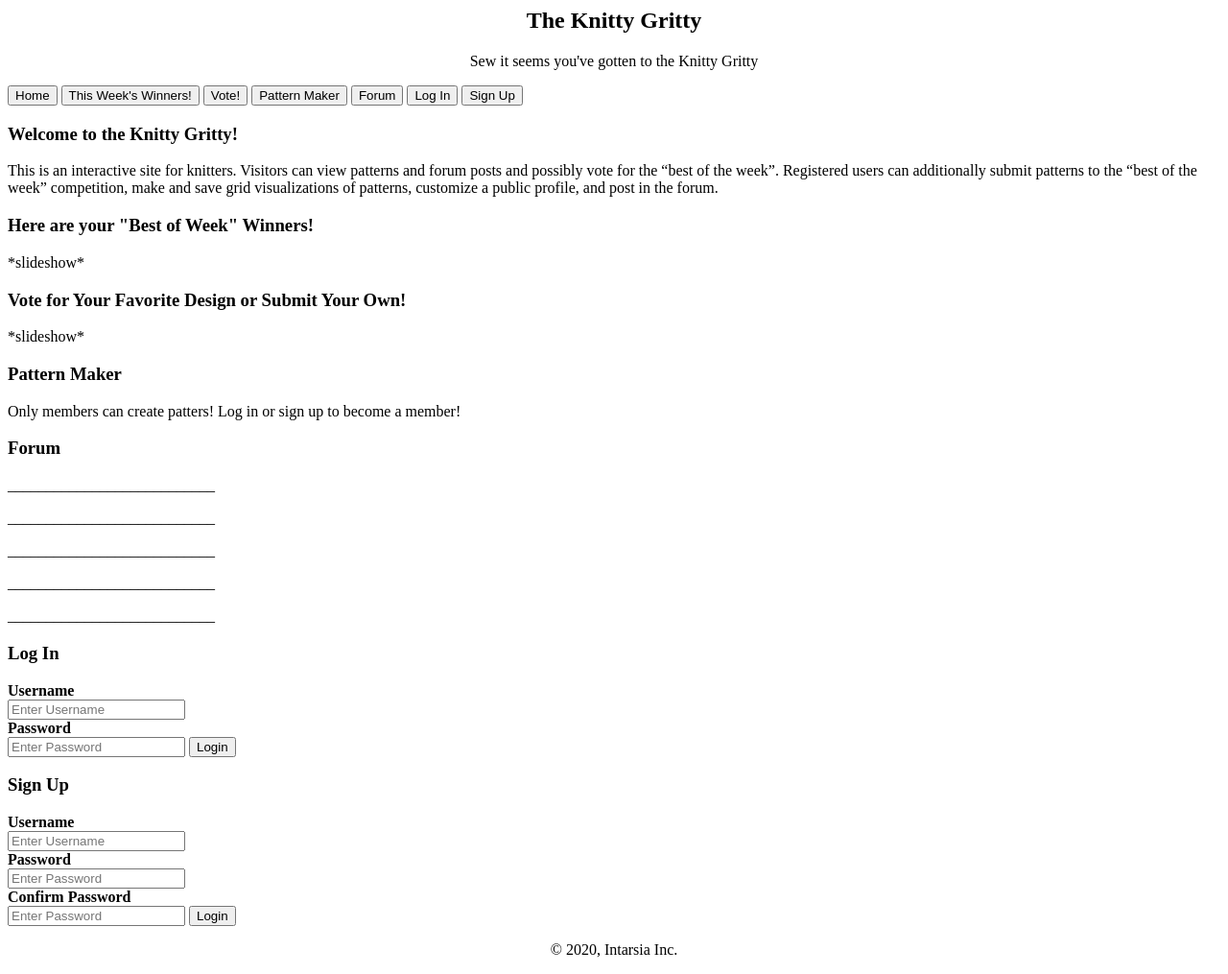
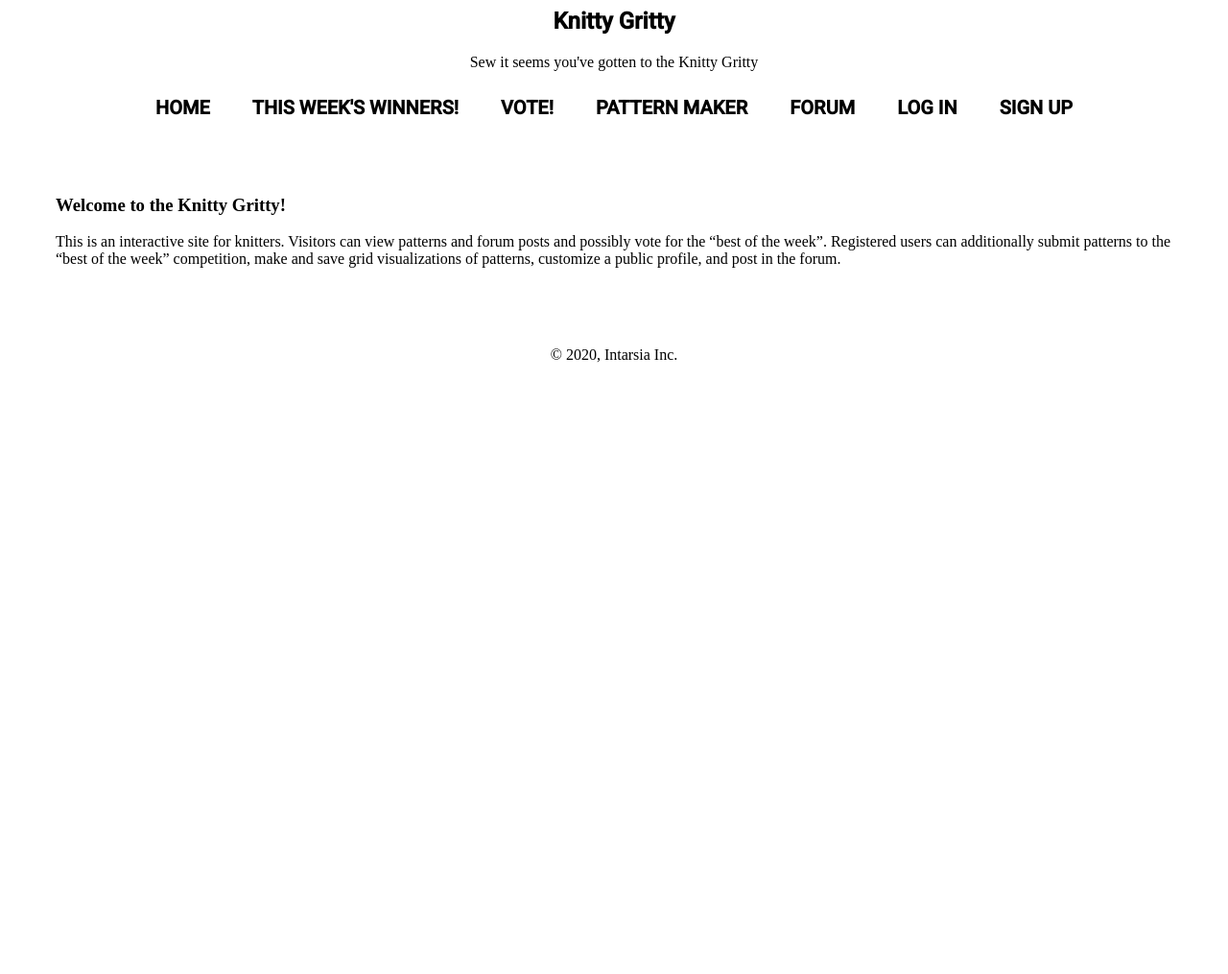
Before and after one commit to s-yjunn/CourseMapping, a PHP site: page / in a window 1280 px wide. Shown: the whole page at 96% size. After the commit the page ends 378 px from the top, so only its background shows below. Run offline with PHP 8.4, Linux system fonts and the light colour scheme.

Commit message:
implemented default tab hide, added cards, began implementing css

```diff
--- a/Knit/Code/Public/css/home.css
+++ b/Knit/Code/Public/css/home.css
@@ -1 +1,45 @@
-/* CSS for the home page. I had to make a dummy file to create this folder, obviously feel free to rename*/
+@import url('https://fonts.googleapis.com/css2?family=Caveat+Brush&family=Roboto:wght@400;500&display=swap');
+
+.header {
+	text-align: center;
+}
+
+.title {
+	font-family: 'Roboto', sans-serif;
+}
+
+.slogan {
+
+}
+
+.tab {
+	width: 100%;
+	text-align: center;
+}
+
+.tab button {
+	border: none;
+	outline: none;
+	cursor: pointer;
+	padding: 10px 20px;
+	margin: 0;
+	/* colors */
+	background-color: #fff;
+	/* font */
+	font-family: 'Roboto', sans-serif;
+	font-weight: bold;
+	font-size: 20px;
+	text-transform: uppercase;
+}
+
+.tabcontent:not(#Welcome) {
+	display: none;
+}
+
+.card {
+	padding: 50px;
+}
+
+.footer {
+	text-align: center;
+}
--- a/Knit/Code/Public/index.php
+++ b/Knit/Code/Public/index.php
@@ -1,17 +1,17 @@
 <html>
 <head>
-  <link rel = "stylesheet" href = "css/home.css">
+  <link rel="stylesheet" href="css/home.css">
 </head>
 <body>
 
-
-
-<h2 style="text-align: center;">The Knitty Gritty</h2>
-<p style="text-align: center;">Sew it seems you've gotten to the Knitty Gritty</p>
+<div class="header">
+	<h2 class="title">Knitty Gritty</h2>
+	<p class="slogan">Sew it seems you've gotten to the Knitty Gritty</p>
+</div>
 
 <!-- Please feel free to change the function/tab names I just needed a place holder :) -->
 <div class="tab">
-  <button class="tablinks" onclick="openTab(event, 'Home')" id="defaultOpen">Home</button>
+  <button class="tablinks" onclick="openTab(event, 'Welcome')" id="defaultOpen">Home</button>
   <button class="tablinks" onclick="openTab(event, 'Winners')">This Week's Winners!</button>
   <button class="tablinks" onclick="openTab(event, 'Vote')">Vote!</button>
   <button class="tablinks" onclick="openTab(event, 'Pattern')">Pattern Maker</button>
@@ -21,29 +21,38 @@
 </div>
 
 <div id="Welcome" class="tabcontent">
+	<div class="card">
 	  <h3>Welcome to the Knitty Gritty!</h3>
 	  <p>This is an interactive site for knitters. Visitors can view patterns and forum posts
 	       and possibly vote for the “best of the week”. Registered users can additionally
 	        submit patterns to the “best of the week” competition, make and save grid
 	         visualizations of patterns, customize a public profile, and post in the forum.</p>
 	</div>
+</div>
 
 <div id="Winners" class="tabcontent">
+	<div class="card">
 	  <h3>Here are your "Best of Week" Winners!</h3>
 	  <p>*slideshow*</p>
 	</div>
+</div>
 
 <div id="Vote" class="tabcontent">
+	<div class="card">
 	  <h3>Vote for Your Favorite Design or Submit Your Own!</h3>
 	  <p>*slideshow*</p>
 	</div>
+</div>
 
 <div id="Pattern" class="tabcontent">
+	<div class="card">
 	  <h3>Pattern Maker</h3>
 	  <p>Only members can create patters! Log in or sign up to become a member!</p>
 	</div>
+</div>
 
 <div id="Forum" class="tabcontent">
+	<div class="card">
 	  <h3>Forum</h3>
 	  <p>___________________________</p>
 	  <p>___________________________</p>
@@ -51,8 +60,10 @@
 	  <p>___________________________</p>
 	  <p>___________________________</p>
 	</div>
+</div>
 
 <div id="Login" class="tabcontent">
+	<div class="card">
 	  <h3>Log In</h3>
 	  <div>
 	      <label for="uname"><b>Username</b></label> <br>
@@ -64,8 +75,10 @@
 	      <button type="submit">Login</button>
 	    </div>
 	</div>
+</div>
 
 <div id="Register" class="tabcontent">
+	<div class="card">
 		<h3>Sign Up</h3>
 		<div>
 			<label for="uname"><b>Username</b></label> <br>
@@ -79,10 +92,11 @@
 			<button type="submit">Login</button>
 		</div>
 	</div>
+</div>
 
-<p style="text-align: center;">© 2020, Intarsia Inc.</p>
-
-
+<div class="footer">
+	<p>© 2020, Intarsia Inc.</p>
+</div>
 
 <script src = "js/tabs.js"></script>
 </body>
```
Lines whose indentation alone changed are shown as unchanged.
